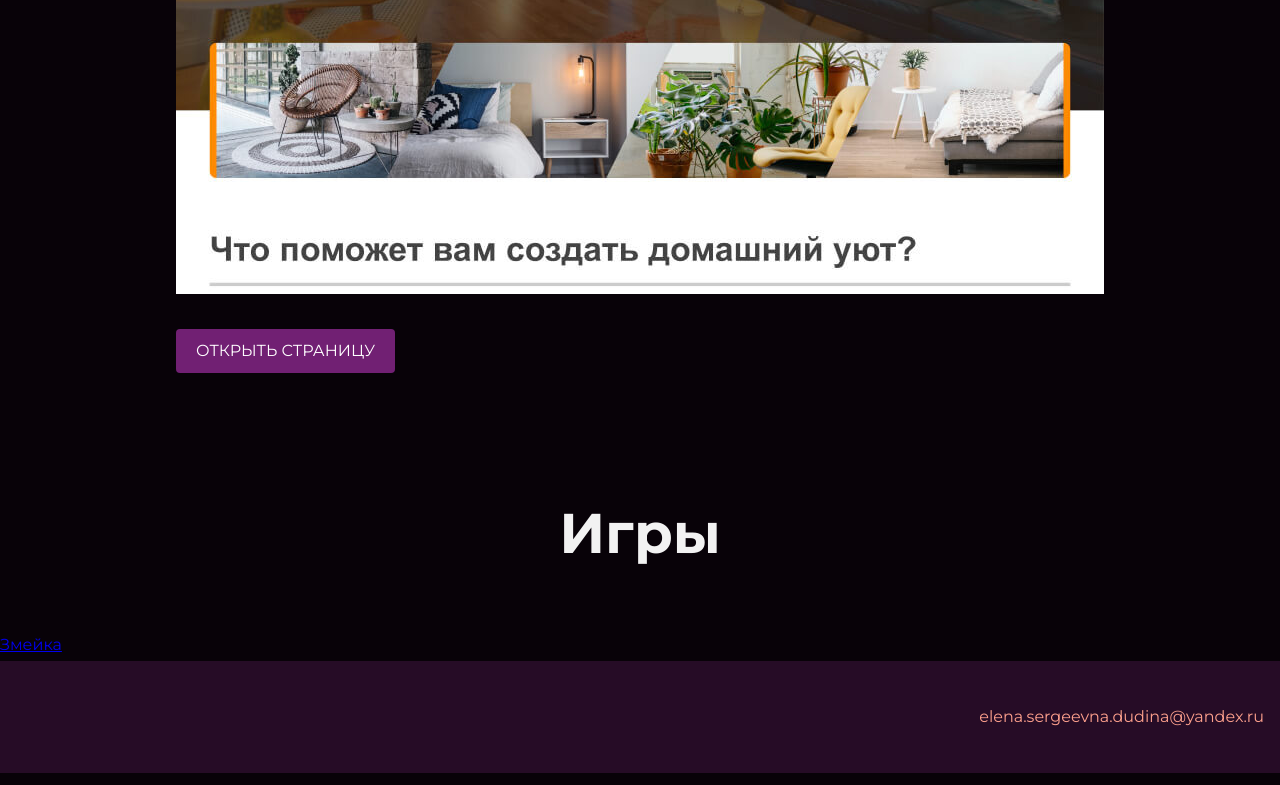
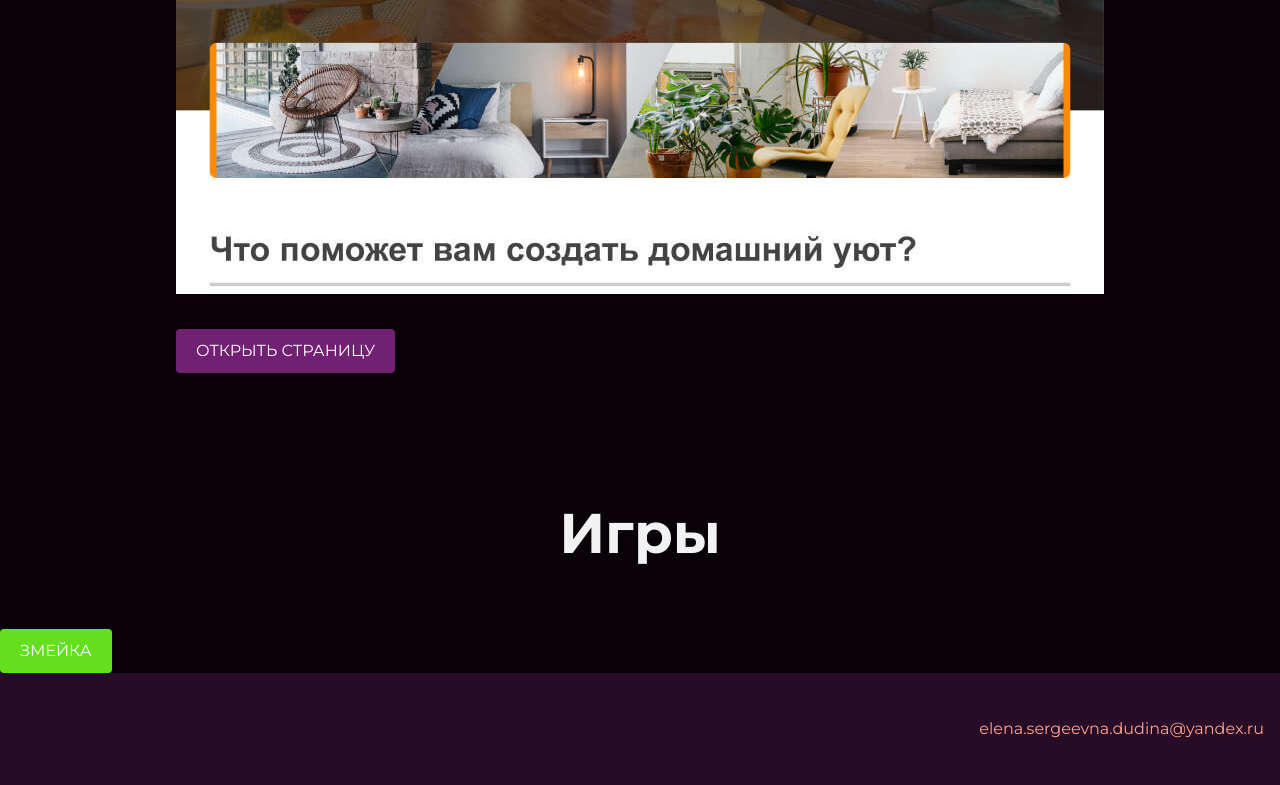
Before and after one commit to AuroraThundercloud/my-site, a plain HTML site: page index.html in a window 1280 px wide. Shown: the part 2691-3476 px from the top of the page. Drawn offline with Linux system fonts and the light colour scheme.

Commit message:
Кнопка для змейки

```diff
--- a/style.css
+++ b/style.css
@@ -165,6 +165,17 @@ body {
   color: #ffffff;
 }
 
+.snake {
+  padding: 6px 20px;
+  display: inline-block;
+  vertical-align: baseline;
+  text-decoration: none;
+  text-transform: uppercase;
+  border-radius: 4px;
+  background-color: #64df1d;
+  color: #ffffff;
+}
+
 .page-footer {
   padding: 40px 0;
   background-color: #260c26;
```
